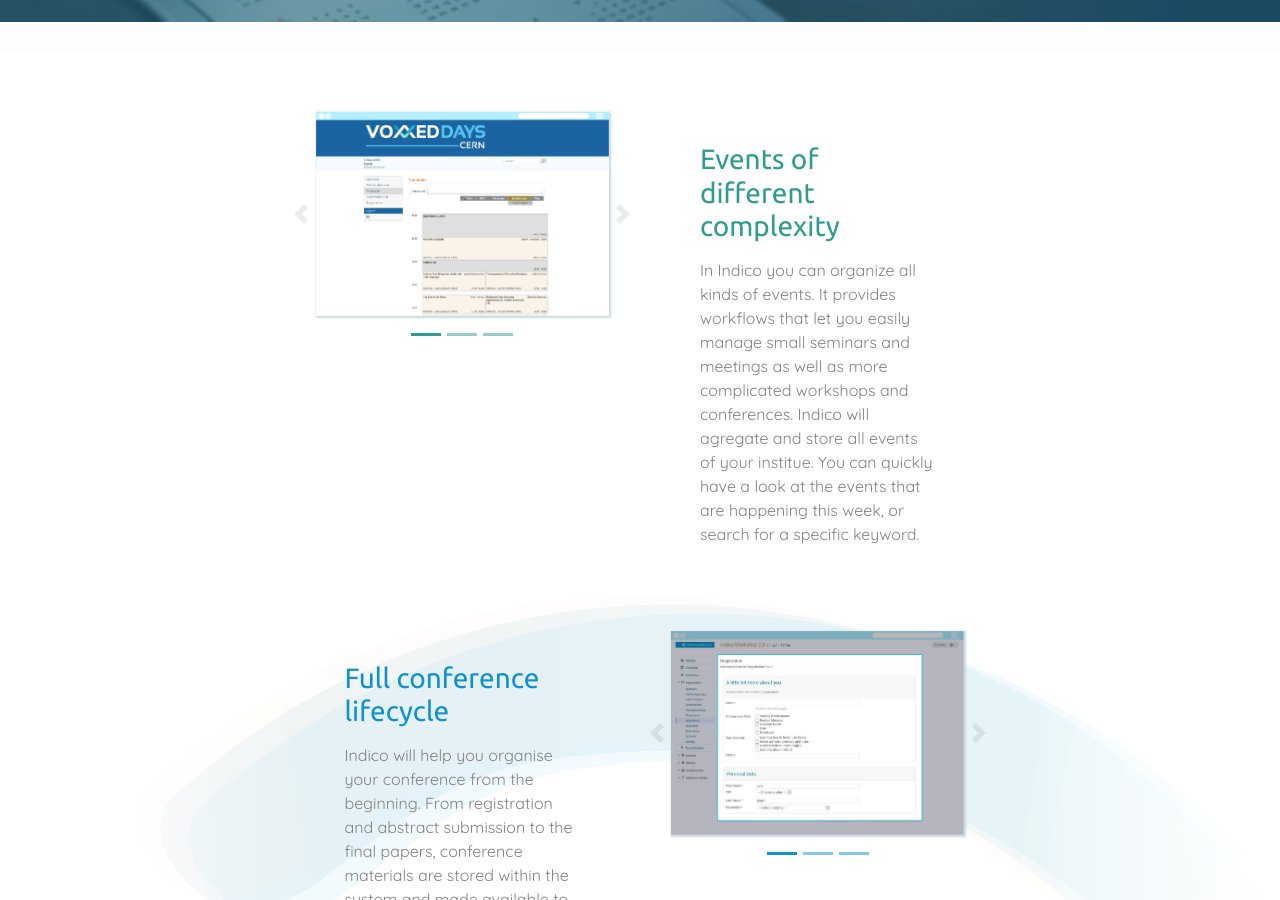
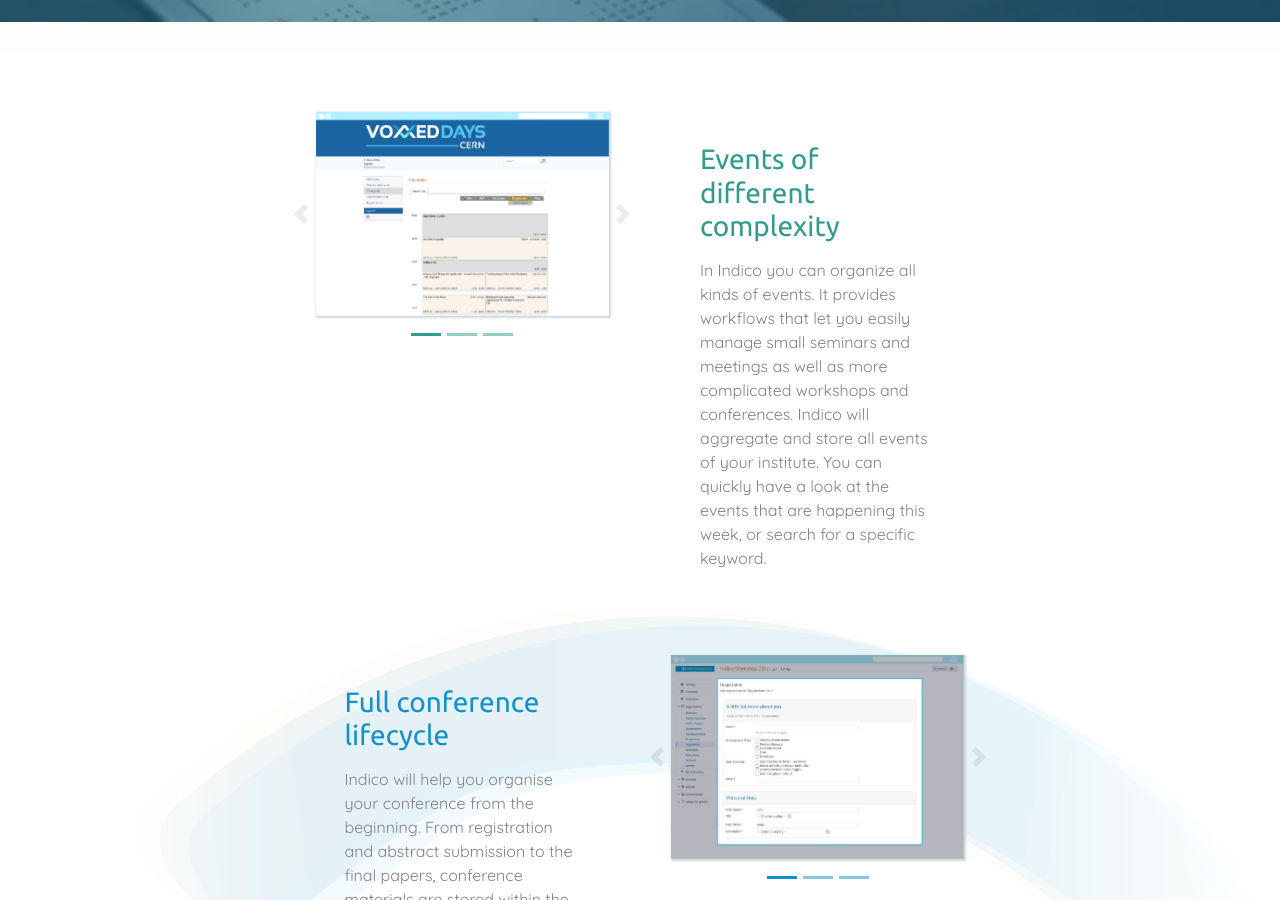
Before and after one commit to indico/indico.github.io, a Jekyll site: the page built from features.md, in a window 1280 px wide and 900 px high, scrolled down 328 px. Built offline with Jekyll 4.4.1, drawn with Linux system fonts in a browser that asks for light colours; nearby versions of some CDN libraries; comment, search, counter and statistics services are not loaded.

Commit message:
Fix small typos

```diff
--- a/features.md
+++ b/features.md
@@ -7,7 +7,7 @@
   - id: 1
     name: Events of different complexity
     text: |
-        In Indico you can organize all kinds of events. It provides workflows that let you easily manage small seminars and meetings as well as more complicated workshops and conferences. Indico will agregate and store all events of your institue. You can quickly have a look at the events that are happening this week, or search for a specific keyword.
+        In Indico you can organize all kinds of events. It provides workflows that let you easily manage small seminars and meetings as well as more complicated workshops and conferences. Indico will aggregate and store all events of your institute. You can quickly have a look at the events that are happening this week, or search for a specific keyword.
     images:
       - 11.png
       - 12.png
```
